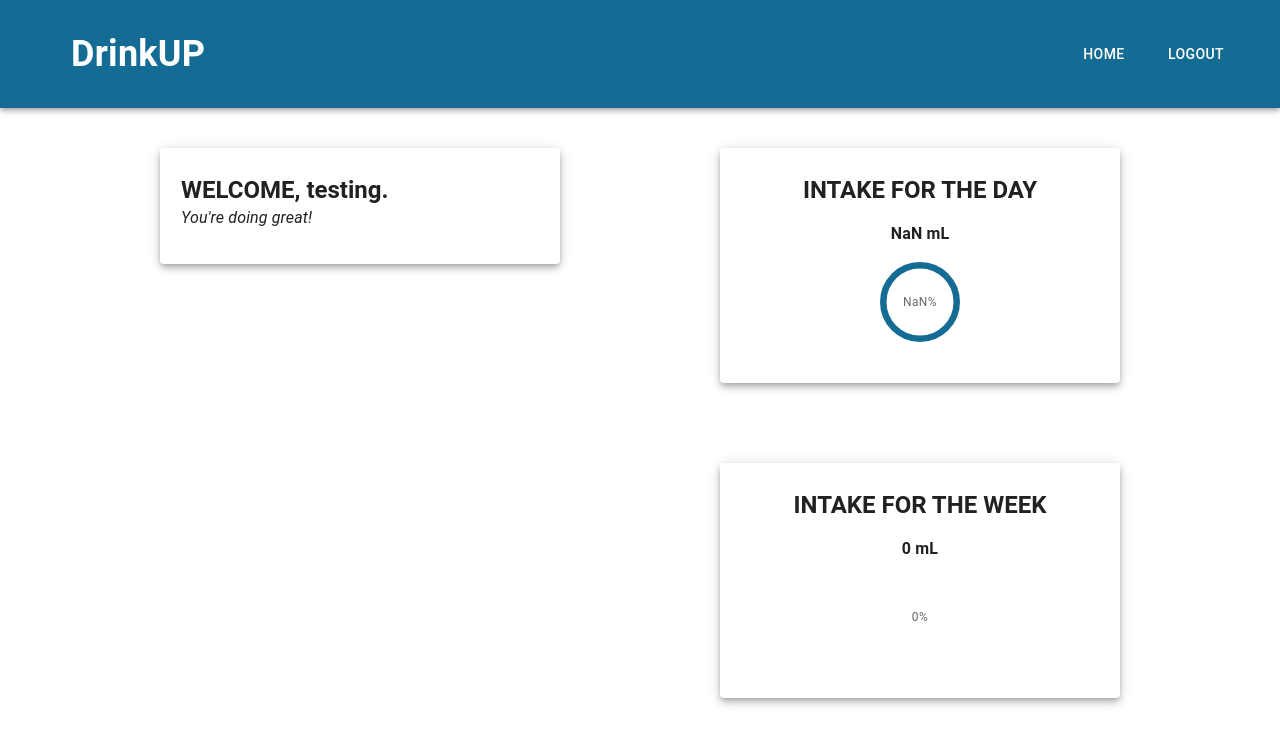
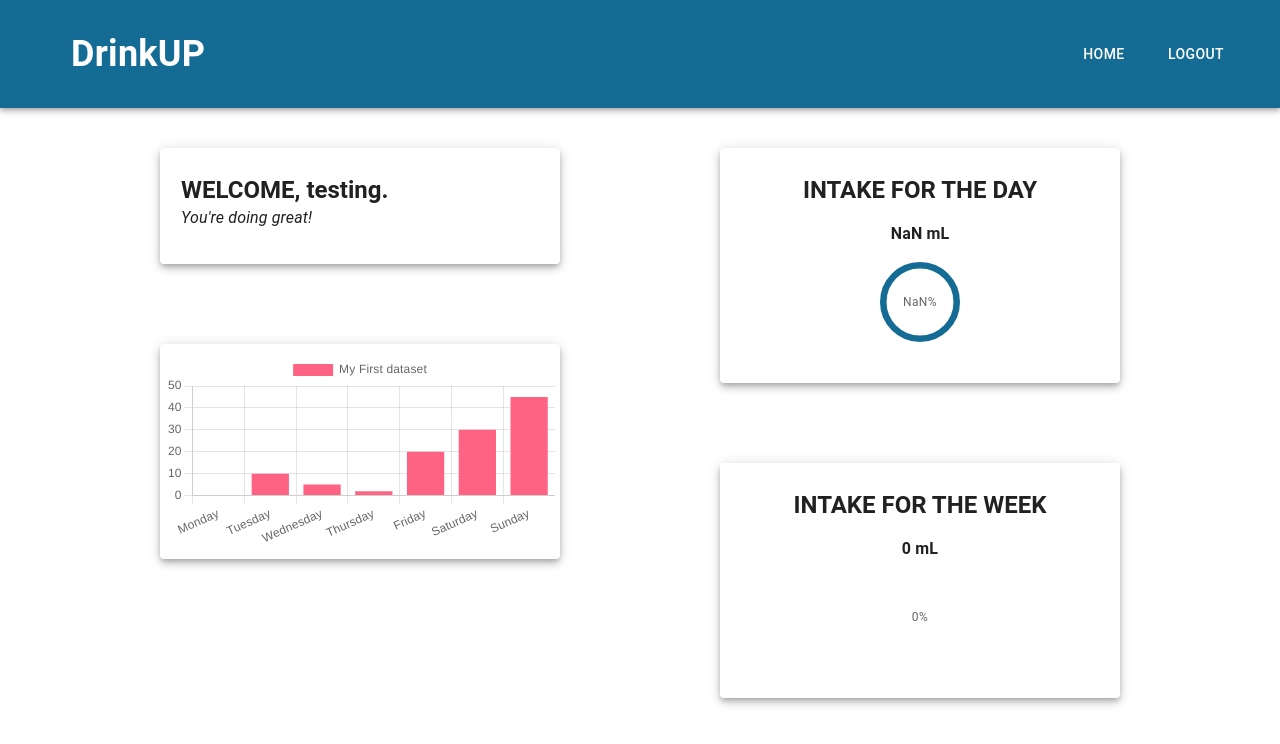
Before and after one commit to gnzgac/DrinkUP, a React (Create React App) app: page / in a window 1280 px wide. Shown: the top 744 px of the page. Built offline with nearby package versions, Linux system fonts and the light colour scheme; no server answers; the database is empty; sample sign-in values are in the browser's storage.

Commit message:
added bar chart

```diff
--- a/package.json
+++ b/package.json
@@ -11,8 +11,10 @@
     "@testing-library/jest-dom": "^5.16.5",
     "@testing-library/react": "^13.4.0",
     "@testing-library/user-event": "^13.5.0",
+    "chart.js": "^4.3.0",
     "firebase": "^9.22.0",
     "react": "^18.2.0",
+    "react-chartjs-2": "^5.2.0",
     "react-dom": "^18.2.0",
     "react-router-dom": "^6.11.2",
     "react-scripts": "5.0.1",
--- a/src/pages/Dashboard.js
+++ b/src/pages/Dashboard.js
@@ -8,6 +8,7 @@ import NavbarDefault from "./components/navbarDefault";
 import Box from '@mui/material/Box';
 import PropTypes from 'prop-types';
 import {CircularProgress, ThemeProvider, createTheme, responsiveFontSizes } from '@mui/material';
+import BarChart from "./components/BarChart";
 
 // Database
 import { db, auth } from '../firebase-config';
@@ -16,6 +17,16 @@ import { getDatabase, ref, child, get } from "firebase/database";
 // Styling
 import styles from './Dashboard.module.css';
 
+let theme = createTheme({
+  typography: {
+    fontFamily: [
+      'Segoe UI',
+      'sans-serif',
+    ].join(','),
+  }
+});
+
+theme = responsiveFontSizes(theme);
 var WeeklyTotal = 0;
 var loading = true
 
@@ -116,6 +127,13 @@ function Dashboard() {
               </Card>
             </Grid>
             </Box>
+            <Box style={{ display:'flex', justifyContent:'center' }}>
+              <Grid sx={{mt:5, mb:5}}>
+                <Card sx={{boxShadow:5, mb:3}} style={{ minWidth: 400, padding: "10px 5px", margin: "0 auto" }}>
+                  <BarChart />
+                </Card>
+              </Grid>
+            </Box>
         </div>
         <div>
           <Box style={{ display:'flex', justifyContent:'center' }}>
--- a/src/pages/Login.js
+++ b/src/pages/Login.js
@@ -69,8 +69,6 @@ function Login() {
           );
           localStorage.setItem("isAuth", "true");
           localStorage.setItem("userEmail",loginEmail)
-          //setIsAuth("true");
-          console.log("panget")
           navigate("/");
         } catch (error) {
           return error;
--- /dev/null
+++ b/src/pages/components/BarChart.js
@@ -0,0 +1,27 @@
+// ./components/BarChart.js
+
+import React from "react";
+import Chart from "chart.js/auto";
+import { Bar } from "react-chartjs-2";
+
+const BarChart = () => {
+  const labels = ["Monday", "Tuesday", "Wednesday", "Thursday", "Friday", "Saturday", "Sunday"];
+  const data = {
+    labels: labels,
+    datasets: [
+      {
+        label: "My First dataset",
+        backgroundColor: "rgb(255, 99, 132)",
+        borderColor: "rgb(255, 99, 132)",
+        data: [0, 10, 5, 2, 20, 30, 45],
+      },
+    ],
+  };
+  return (
+    <div>
+      <Bar data={data} />
+    </div>
+  );
+};
+
+export default BarChart;
```
Also changed, not shown: 1 other file (tests, documents, lock files or other folders).
